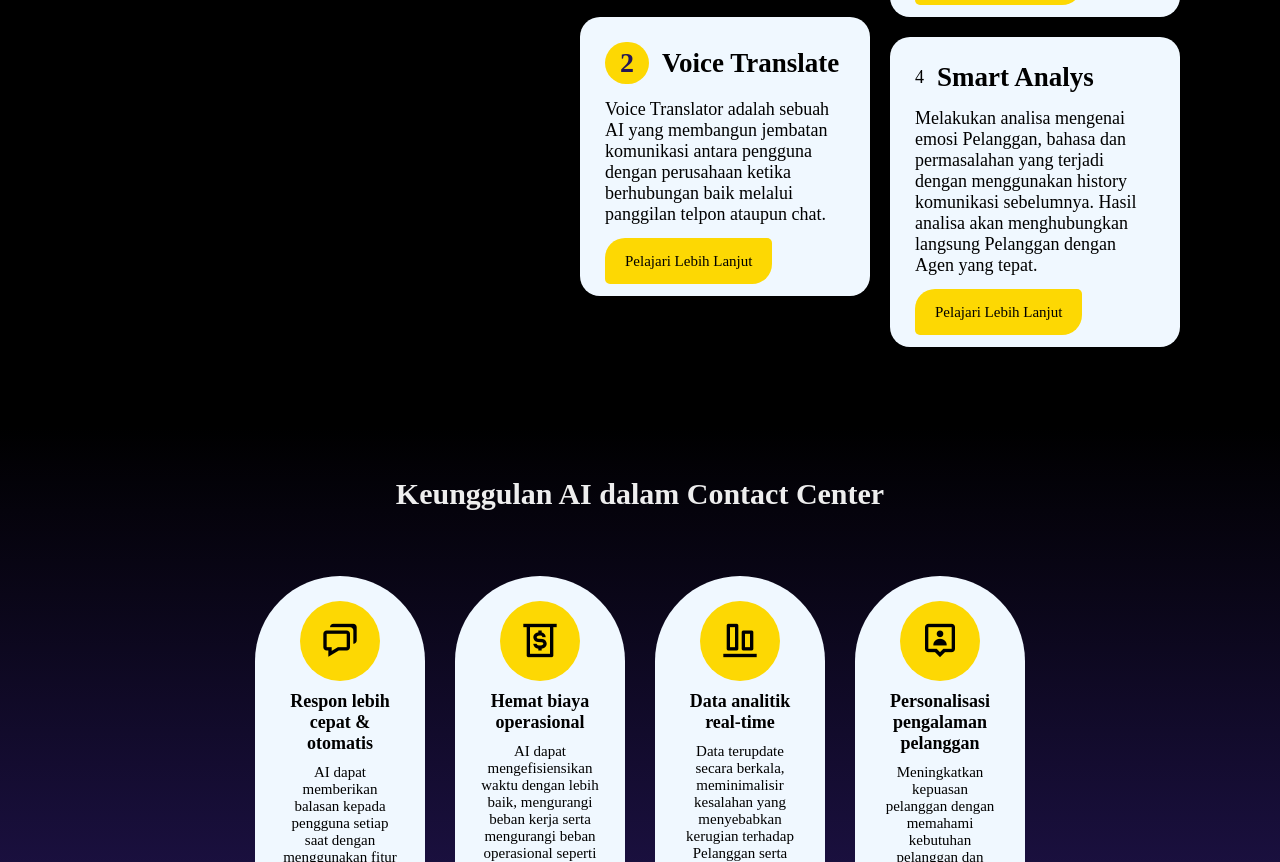
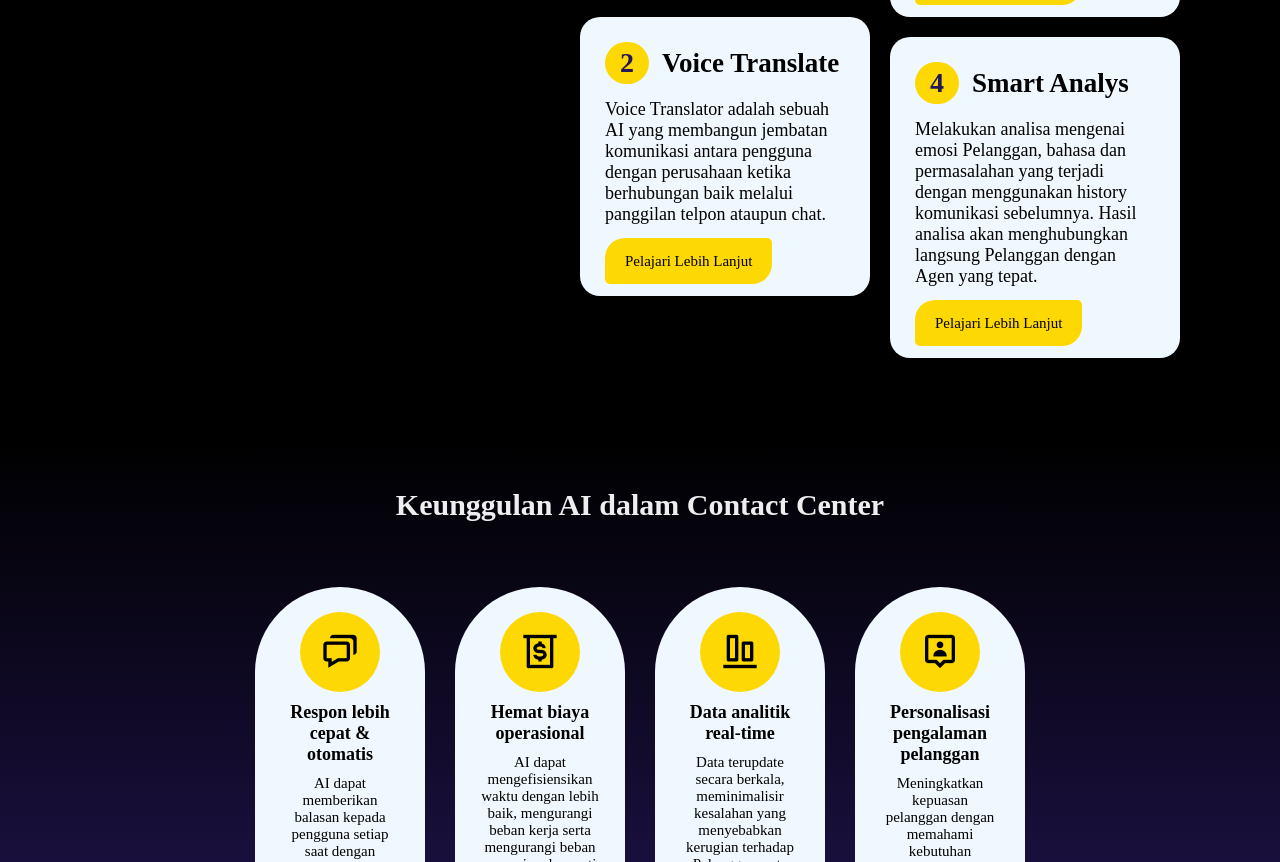
Before and after one commit to Reyzasan/TECHNOOWN_LandingPage, a plain HTML site: page index.html in a window 1280 px wide. Shown: the part 1096-1958 px from the top of the page. Drawn offline with nearby package versions, Linux system fonts and the light colour scheme.

Commit message:
landingpage

```diff
--- a/landingspace.html
+++ b/index.html
@@ -106,7 +106,7 @@
               </div>
               <div class="note">
                 <div class="title">
-                  <h>4</h>
+                  <h3>4</h3>
                   <h2>Smart Analys</h2>
                 </div>
                 <p>
```
